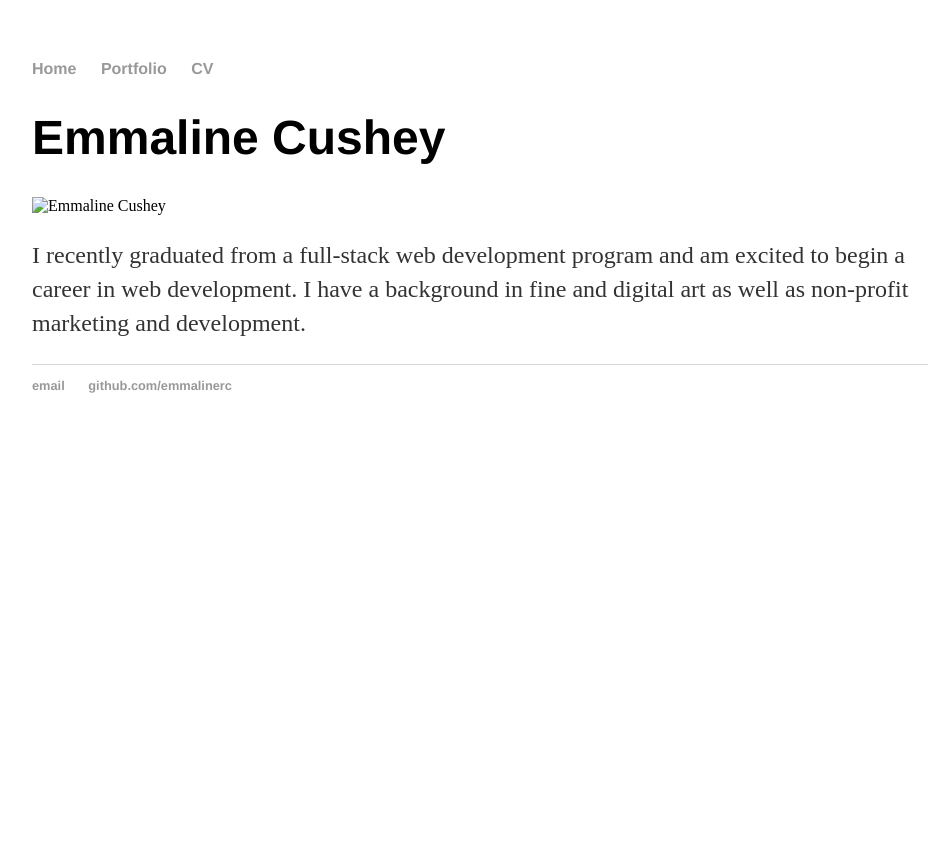
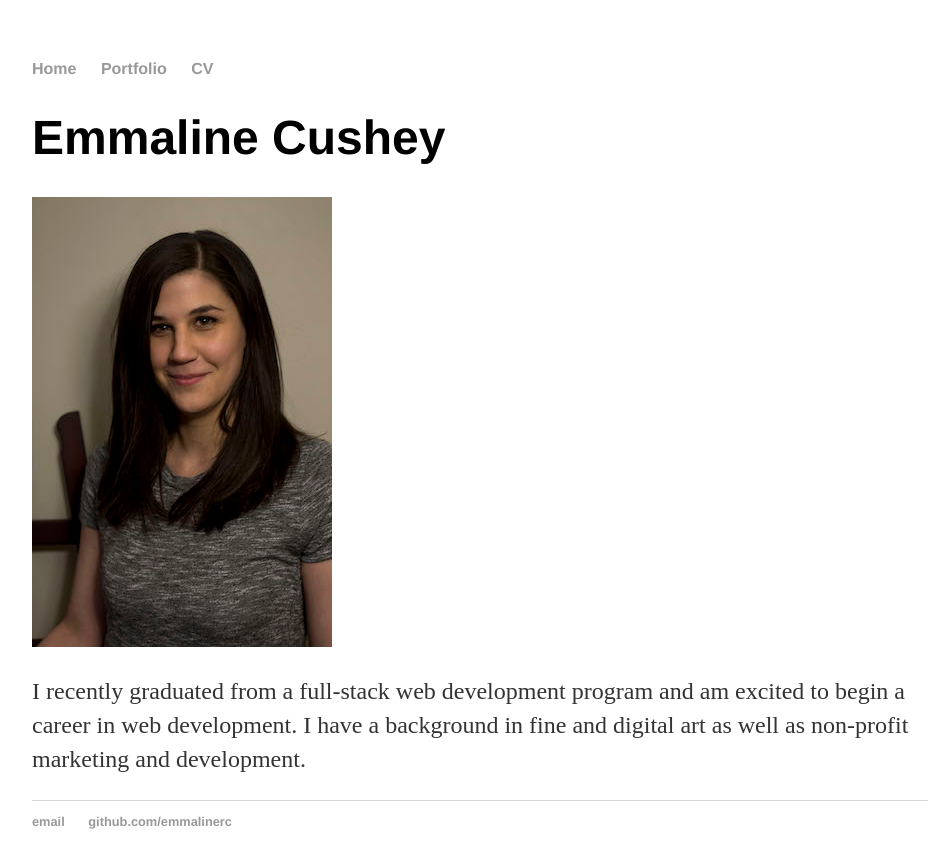
Before and after one commit to emmalinerc/emmalinerc.github.io, a Jekyll site: the page built from index.html, in a window 1280 px wide. Shown: the top 868 px of the page, without its empty margins (160-1100 px from the left). Built offline with Jekyll 4.4.1, drawn with Linux system fonts in a browser that asks for light colours.

Commit message:
inline block

```diff
--- a/index.html
+++ b/index.html
@@ -6,7 +6,7 @@ title: Emmaline Cushey
 		<div class="about">
 			<h1>Emmaline Cushey</h1>
 			<div style=display:inline-block>
-				<img style=display:inline-blocksrc="/images/LinkedIn.jpg" alt="Emmaline Cushey">
+				<img style=display:inline-block src="/images/LinkedIn.jpg" alt="Emmaline Cushey">
 				<p style=display:inline-block>I recently graduated from a full-stack web development program and am excited to begin a career in web development. I have a background in fine and digital art as well as non-profit marketing and development.</p>
 			</div>
 		</div>
```
